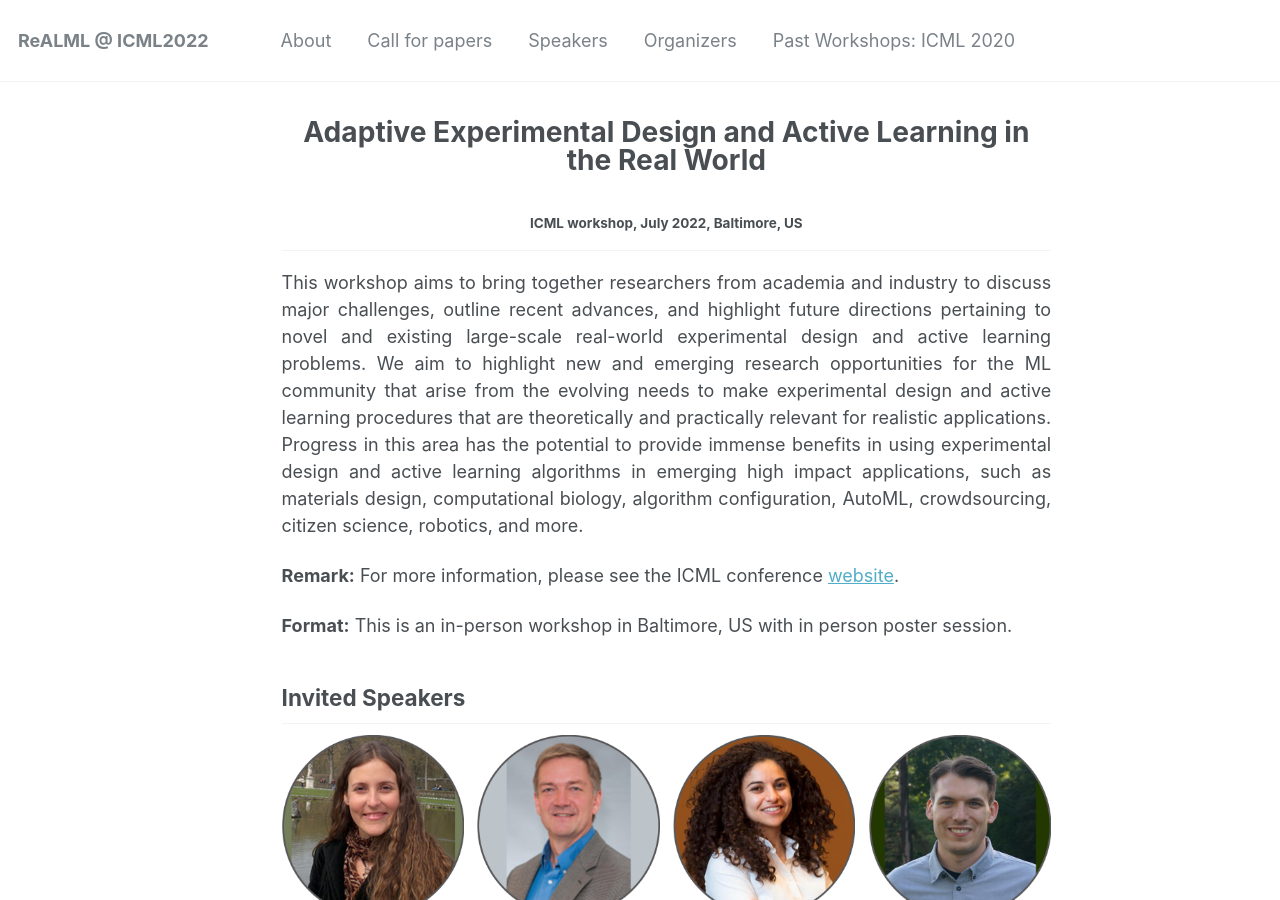
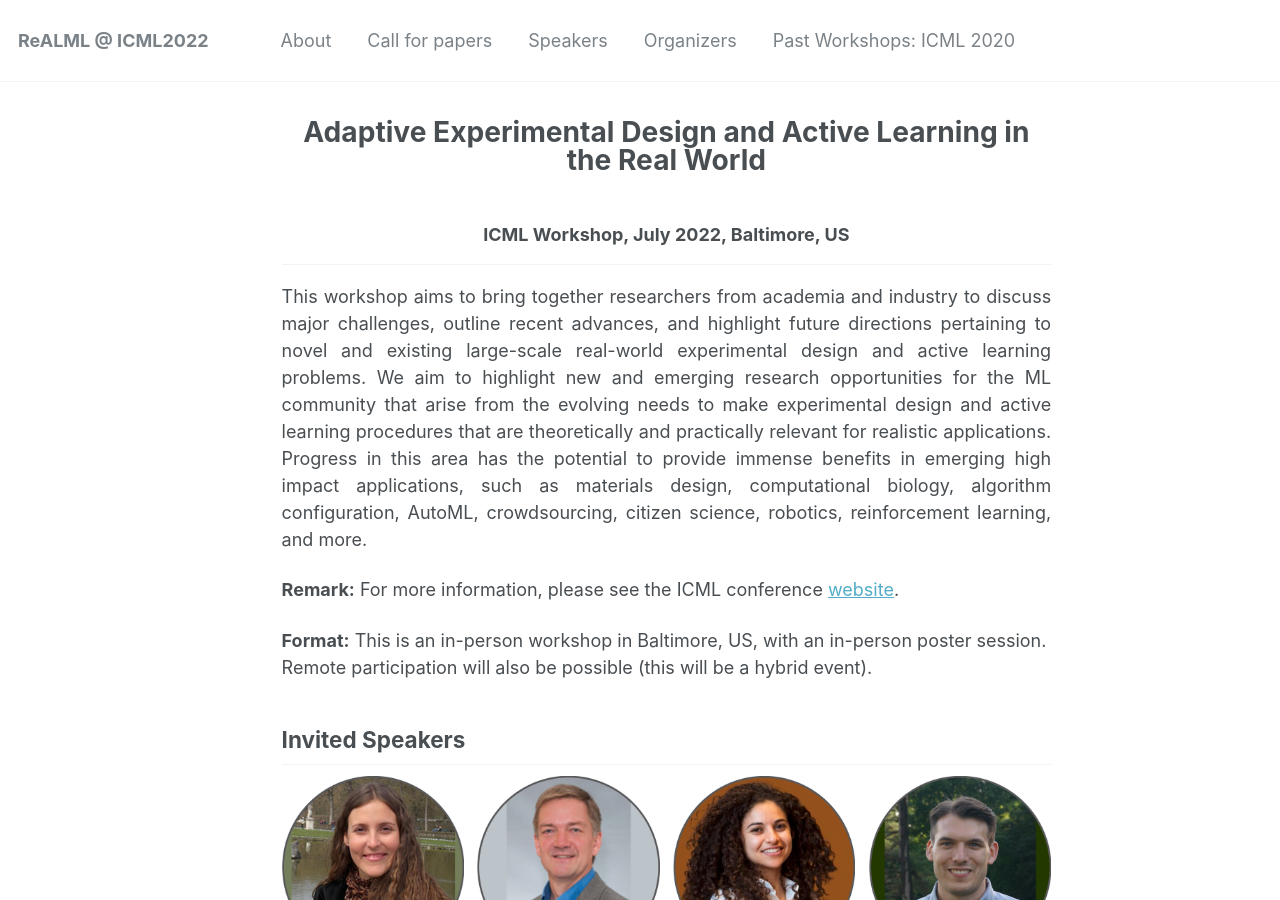
Before and after one commit to realworldml/icml2022, a Jekyll site: the page built from _pages/about.md, in a window 1280 px wide and 900 px high. Built offline with Jekyll 4.4.1, drawn with Linux system fonts in a browser that asks for light colours; some of the changed text lies outside the part shown.

Commit message:
update phrasing on about and cfp pages

```diff
--- a/_pages/about.md
+++ b/_pages/about.md
@@ -57,16 +57,16 @@ feature_row_custom2:
 
 
 ---
-#### <center> ICML workshop, July 2022, Baltimore, US </center> ####
+### <center> ICML Workshop, July 2022, Baltimore, US </center> ###
 ------
 
 {: .text-justify}
-This workshop aims to bring together researchers from academia and industry to discuss major challenges, outline recent advances, and highlight future directions pertaining to novel and existing large-scale real-world experimental design and active learning problems. We aim to highlight new and emerging research opportunities for the ML community that arise from the evolving needs to make experimental design and active learning procedures that are theoretically and practically relevant for realistic applications. Progress in this area has the potential to provide immense benefits in using experimental design and active learning algorithms in emerging high impact applications, such as materials design, computational biology, algorithm configuration, AutoML, crowdsourcing, citizen science, robotics, and more.
+This workshop aims to bring together researchers from academia and industry to discuss major challenges, outline recent advances, and highlight future directions pertaining to novel and existing large-scale real-world experimental design and active learning problems. We aim to highlight new and emerging research opportunities for the ML community that arise from the evolving needs to make experimental design and active learning procedures that are theoretically and practically relevant for realistic applications. Progress in this area has the potential to provide immense benefits in emerging high impact applications, such as materials design, computational biology, algorithm configuration, AutoML, crowdsourcing, citizen science, robotics, reinforcement learning, and more.
 
 
 **Remark:** For more information, please see the ICML conference [website](https://icml.cc/Conferences/2022/Dates).
 
-**Format:** This is an in-person workshop in Baltimore, US with in person poster session.
+**Format:** This is an in-person workshop in Baltimore, US, with an in-person poster session. Remote participation will also be possible (this will be a hybrid event).
 
 Invited Speakers
 ------
```
Also changed, not shown: other parts of _pages/about.md (+1 -1 lines), _pages/cfp.md (+1 -1 lines).
